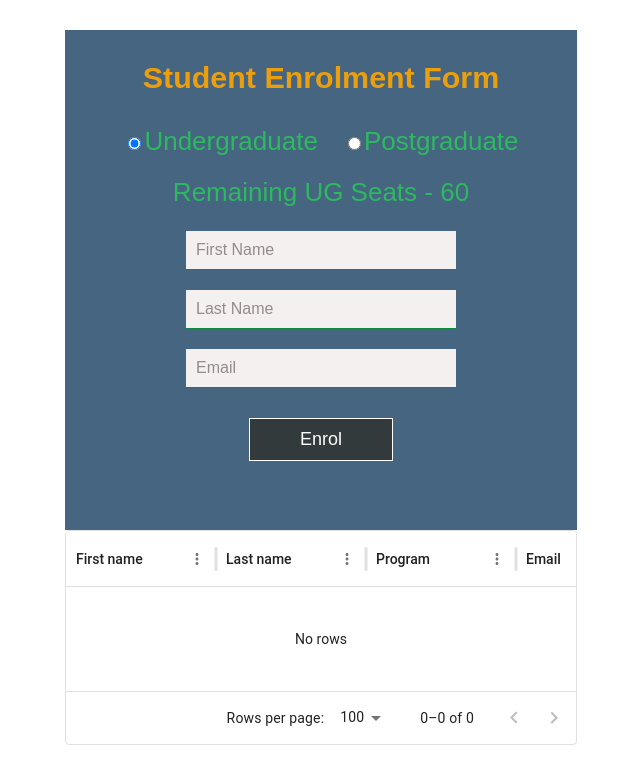
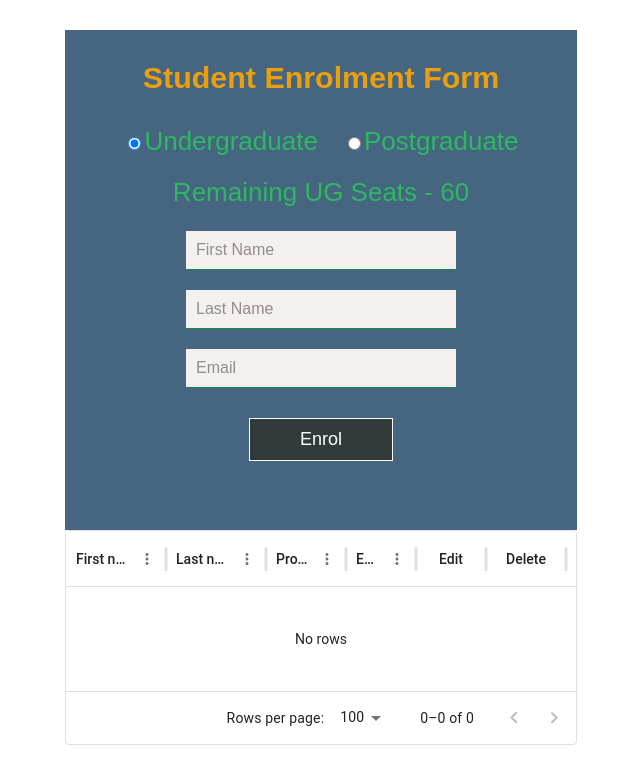
Before and after one commit to bralexander/react-refresher, a React (Create React App) app: page / in a window 1280 px wide. Shown: the top 784 px of the page, without its empty margins (319-959 px from the left). Built offline with nearby package versions, Linux system fonts and the light colour scheme.

Commit message:
delete button working with MUI

```diff
--- a/package.json
+++ b/package.json
@@ -5,6 +5,7 @@
   "dependencies": {
     "@emotion/react": "^11.14.0",
     "@emotion/styled": "^11.14.0",
+    "@mui/icons-material": "^7.1.2",
     "@mui/material": "^7.1.2",
     "@mui/x-data-grid": "^8.5.3",
     "@testing-library/dom": "^10.4.0",
@@ -13,6 +14,7 @@
     "@testing-library/user-event": "^13.5.0",
     "react": "^19.1.0",
     "react-dom": "^19.1.0",
+    "react-icons": "^5.5.0",
     "react-scripts": "5.0.1",
     "web-vitals": "^2.1.4"
   },
--- a/src/App.css
+++ b/src/App.css
@@ -92,3 +92,8 @@
 .message {
   color:rgba(31, 226, 80, 0.671);
 }
+.actionIcon {
+  font-size: 16px;
+  color: rgb(77, 133, 141);
+  cursor: pointer;
+}
--- a/src/App.js
+++ b/src/App.js
@@ -9,6 +9,18 @@ const App = () => {
   const [pgSeats, setPgSeats] = useState(40);
   const [studentData, setStudentData] = useState({})
 
+  const [action, setAction] = useState();
+  const [selItemId, setSelItemId] = useState();
+
+  const handleItemSelection = (action, id) => {
+    setAction(action);
+    setSelItemId(id);
+  }
+
+   const restoreSeats = (pgm) =>{
+    program === "UG" ?setUgSeats(ugSeats+1) : setPgSeats(pgSeats+1);
+    setAction("");
+  }
 
   const handleChange = (event) => {
     setProgram(event.target.value);
@@ -57,8 +69,15 @@ const setUpdatedSeats = (updatedSeats) => {
         setUpdatedSeats={setUpdatedSeats}
         setStudentData={setStudentData}
         currentSeats={program === "UG" ? ugSeats : pgSeats}
+        handleItemSelection={handleItemSelection}
       />
-      <EnrollList studentData={studentData} setStudentData={setStudentData}/>
+      <EnrollList
+      studentData={studentData}
+      setStudentData={setStudentData}
+      selectedItemId={selItemId}
+      action={action}
+      restoreSeats ={restoreSeats}
+      />
     </div>
   );
 }
--- a/src/EnrollList.js
+++ b/src/EnrollList.js
@@ -1,48 +1,101 @@
 import "./EnrollList.css";
-import { DataGrid } from '@mui/x-data-grid';
-import { useEffect} from "react";
+
+import DeleteIcon from '@mui/icons-material/Delete';
+import EditIcon from '@mui/icons-material/Edit';
+import { DataGrid, GridActionsCellItem } from '@mui/x-data-grid';
+import { useEffect, useState, useCallback, useMemo} from "react";
 
 
 
 // Columns for the detail list.
-const columns = [
+
+
+
+const EnrollList = (props) => {
+    const [items, setItems] = useState([])
+    useEffect(() => {
+        //const curItemExists = Object.keys(props.studentData).length === 0;
+        const curItemExists = props.studentData.id
+        if (curItemExists){
+            //items = [...items, props.studentData];
+            setItems(items => [...items, props.studentData]);
+            props.setStudentData({});
+        }
+    // Execute deletion on the selected item.
+        //if (props.action === "delete") {
+    // filter the selected item
+      //const deleteItem = items.filter(
+        //(item) => item.id === props.selectedItemId
+      //)[0];
+      // Remove from the list
+      //items = items.filter((item) => item !== deleteItem);
+      // update seats
+      //props.restoreSeats(deleteItem.program);
+    //}
+    }, [props]);
+    // nested arrow function      >
+    const deleteUser = useCallback((id) =>
+        () =>
+            {
+        // setTimeout(()=>{
+            setItems((prevItems) => prevItems.filter((row) => row.id !==id));
+            // });
+        },
+    [],
+    );
+
+    const columns = useMemo(() => [
         {
           field: 'firstName',
           headerName: 'First name',
-    width: 150,
+          width: 100,
         },
         {
           field: 'lastName',
           headerName: 'Last name',
-    width: 150,
+          width: 100,
         },
           {
           field: 'program',
           headerName: 'Program',
-    width: 150,
+          width: 80,
         },
         {
           field: 'email',
           headerName: 'Email',
-    width: 150,
+          width: 70,
         },
-];
+        {
+          field: 'edit',
+              type: 'actions',
+              headerName: 'Edit',
+              width: 70,
+              getActions: (props) => [
+                <GridActionsCellItem
+                  icon={<EditIcon />}
+                  label="Delete"
+                  onClick={console.log('edit')}
+                />,
+              ],
+           },
+          {
+          field: 'delete',
+              type: 'actions',
+              headerName: 'Delete',
+              width: 80,
+              getActions: (props) => [
+                <GridActionsCellItem
+                  icon={<DeleteIcon />}
+                  label="Delete"
+                  onClick={deleteUser(props.id)}
+                />,
+              ],
+          }
+        ],
+    [deleteUser ]
+    );
 
-// Test items
 
-let items = []
-const EnrollList = (props) => {
-// const [items, setItems] = useState([])
-    useEffect(() => {
-        // const curItemKey = Object.keys(props.studentData).length === 0;
-        const curItemKey = props.studentData.id
-        if (curItemKey){
-            items = [...items, props.studentData];
-            // setItems(items => [...items, props.studentData]);
-            console.log("i", items)
-            props.setStudentData({});
-        }
-     } , [props]);
   return (
     <>
         <DataGrid className="enrollList" columns={columns} rows={items}></DataGrid>
--- a/src/EnrolmentForm.js
+++ b/src/EnrolmentForm.js
@@ -1,5 +1,6 @@
 import { useState } from "react";
 import "./App.css";
+
 
 const EnrolmentForm =(props) => {
   const [firstName, setFirstName] = useState("");
```
Also changed, not shown: 1 other file (tests, documents, lock files or other folders). Lines whose indentation alone changed are shown as unchanged.
